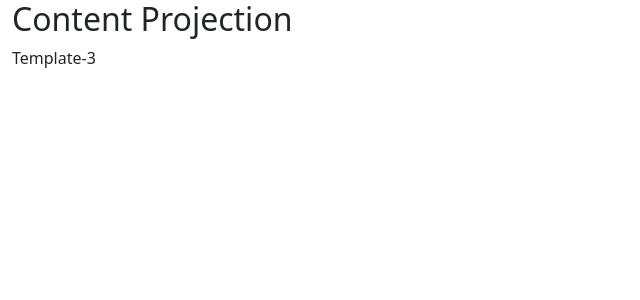
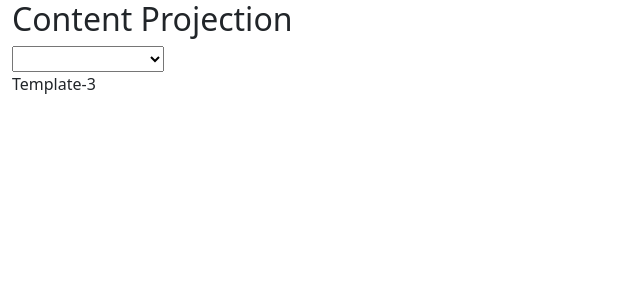
Before and after one commit to vajaganidhanesh/angular-workspace, an Angular app: page / in a window 1280 px wide. Shown: the top 300 px of the page, without its empty margins (0-640 px from the left). Built offline with nearby package versions, Linux system fonts and the light colour scheme.

Commit message:
changing dynamically templates by using method

```diff
--- a/projects/shopping/src/app/components/content-projection/content-projection.component.html
+++ b/projects/shopping/src/app/components/content-projection/content-projection.component.html
@@ -1,5 +1,13 @@
 <div class="container-fluid">
   <h2>Content Projection</h2>
+  <div>
+    <select (change)="templateChange()" [(ngModel)]="TemplateName">
+      <option default>Choose Template</option>
+      <option value="Template1">Template-1</option>
+      <option value="Template2">Template-2</option>
+      <option value="Template3">Template-3</option>
+    </select>
+  </div>
   <div *ngIf="true; then ThenBlock"></div>
   <ng-template #Template1>Template-1 </ng-template>
   <ng-template #Template2>Template-2 </ng-template>
--- a/projects/shopping/src/app/components/content-projection/content-projection.component.ts
+++ b/projects/shopping/src/app/components/content-projection/content-projection.component.ts
@@ -8,6 +8,7 @@ import { Component, OnInit, TemplateRef, ViewChild } from '@angular/core';
 export class ContentProjectionComponent implements OnInit {
   constructor() {}
   public ThenBlock: TemplateRef<any> | null = null;
+  public TemplateName: string = 'choose Template';
 
   @ViewChild('Template1', { static: true })
   public Template1: TemplateRef<any> | null = null;
@@ -19,4 +20,21 @@ export class ContentProjectionComponent implements OnInit {
   ngOnInit(): void {
     this.ThenBlock = this.Template3;
   }
+
+  templateChange(): void {
+    switch (this.TemplateName) {
+      case 'Template1':
+        this.ThenBlock = this.Template1;
+        break;
+      case 'Template2':
+        this.ThenBlock = this.Template2;
+        break;
+      case 'Template3':
+        this.ThenBlock = this.Template3;
+        break;
+      default:
+        this.ThenBlock = this.Template1;
+        break;
+    }
+  }
 }
```
